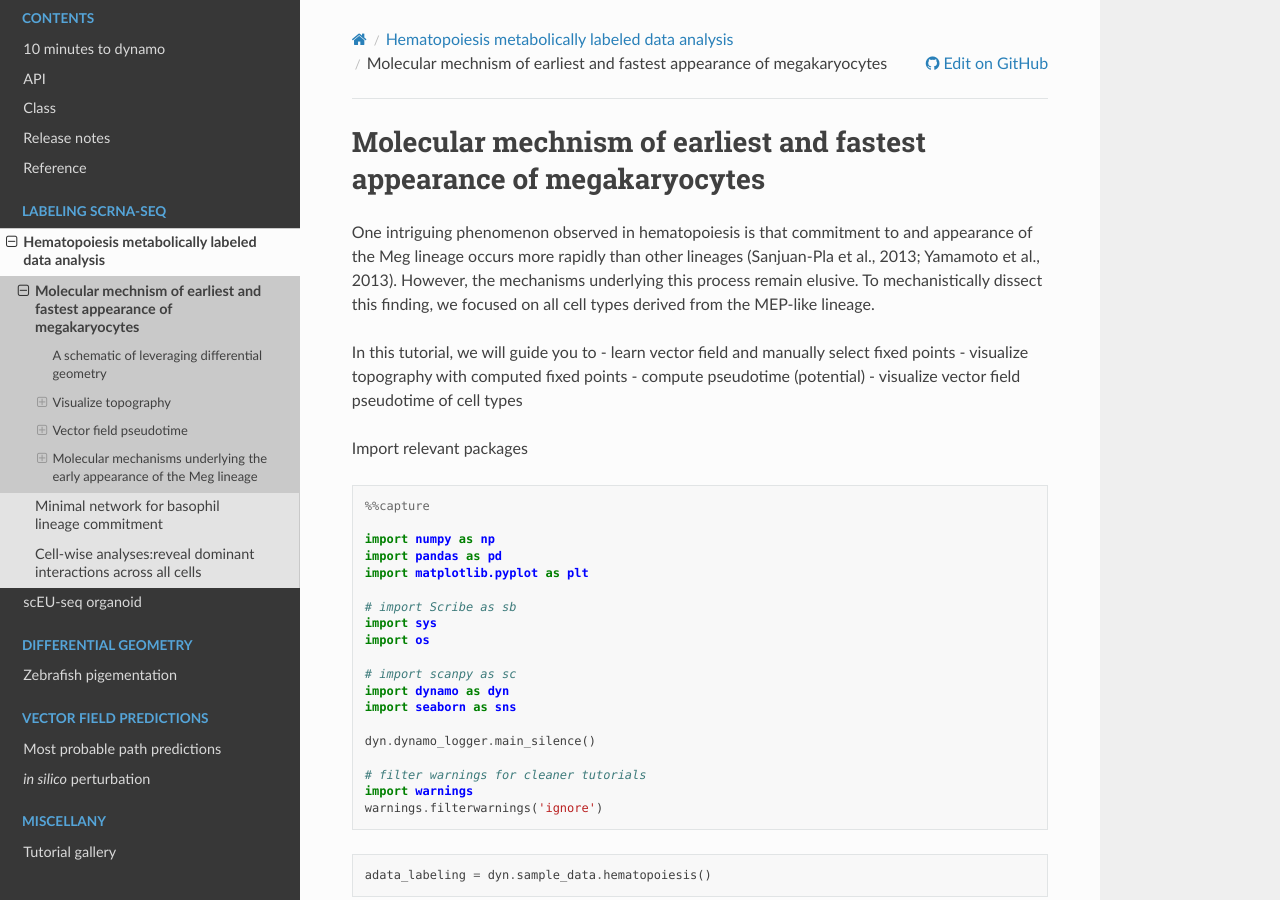
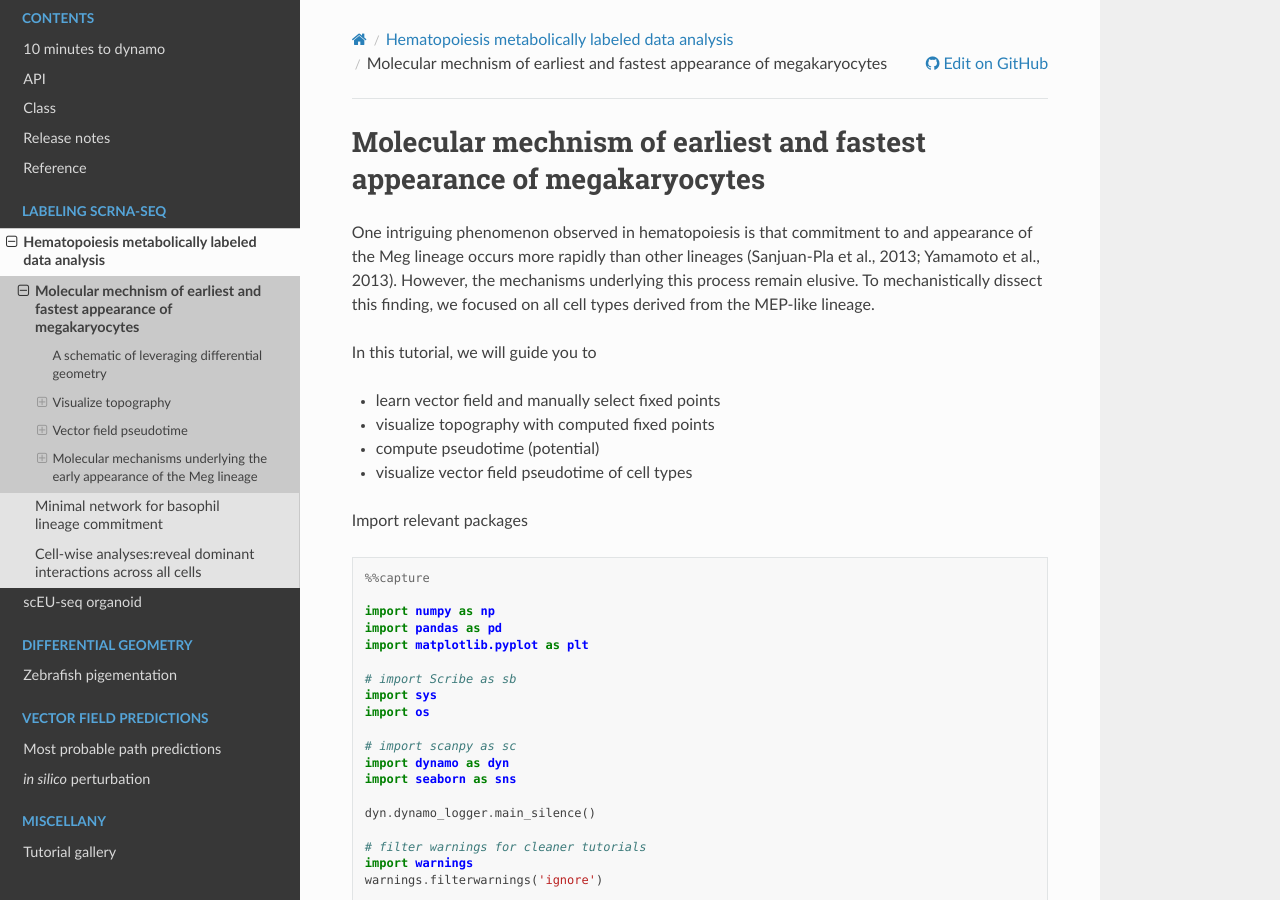
Before and after one commit to aristoteleo/dynamo_readthedocs, a Sphinx documentation site: the page built from docs/source/notebooks/tutorial_hsc_dynamo_megakaryocytes_appearance/tutorial_hsc_dynamo_megakaryocytes_appearance.rst, in a window 1280 px wide and 900 px high. Built offline with Sphinx 7.4.7 and the Read the Docs theme 2.0.0, drawn with Linux system fonts in a browser that asks for light colours; pages that are not in the unit, such as notebooks, are missing from menus; some of the changed text lies outside the part shown.

Commit message:
fix conversion issue: list

```diff
--- a/docs/source/notebooks/tutorial_hsc_dynamo_megakaryocytes_appearance/tutorial_hsc_dynamo_megakaryocytes_appearance.rst
+++ b/docs/source/notebooks/tutorial_hsc_dynamo_megakaryocytes_appearance/tutorial_hsc_dynamo_megakaryocytes_appearance.rst
@@ -8,10 +8,11 @@ mechanisms underlying this process remain elusive. To mechanistically
 dissect this finding, we focused on all cell types derived from the
 MEP-like lineage.
 
-In this tutorial, we will guide you to - learn vector field and manually
-select fixed points - visualize topography with computed fixed points -
-compute pseudotime (potential) - visualize vector field pseudotime of
-cell types
+| In this tutorial, we will guide you to
+- learn vector field and manually select fixed points
+- visualize topography with computed fixed points
+- compute pseudotime (potential)
+- visualize vector field pseudotime of cell types
 
 Import relevant packages
 
```
Also changed, not shown: other parts of docs/source/notebooks/tutorial_hsc_dynamo_megakaryocytes_appearance/tutorial_hsc_dynamo_megakaryocytes_appearance.rst (+3 -1 lines).
